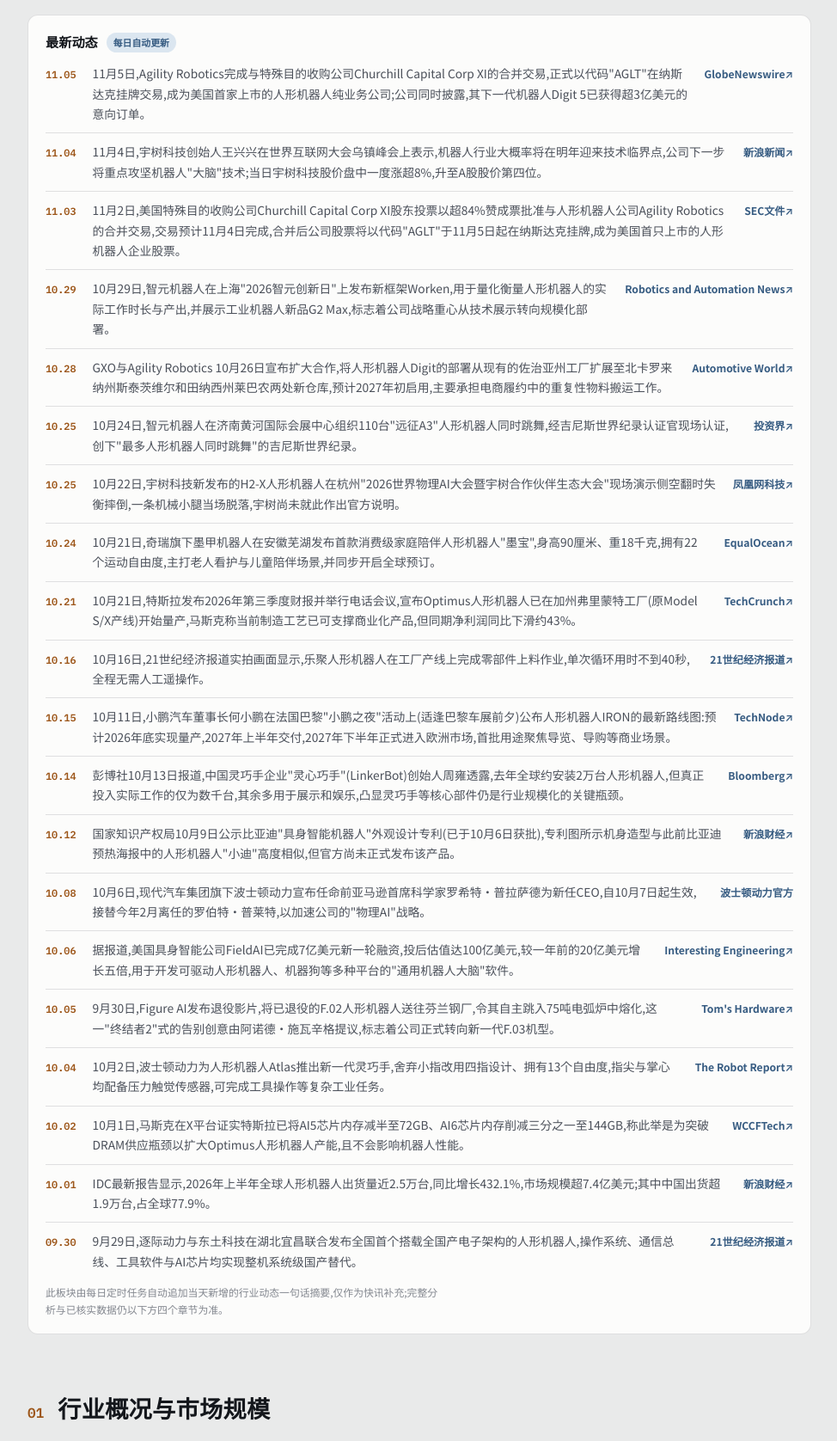
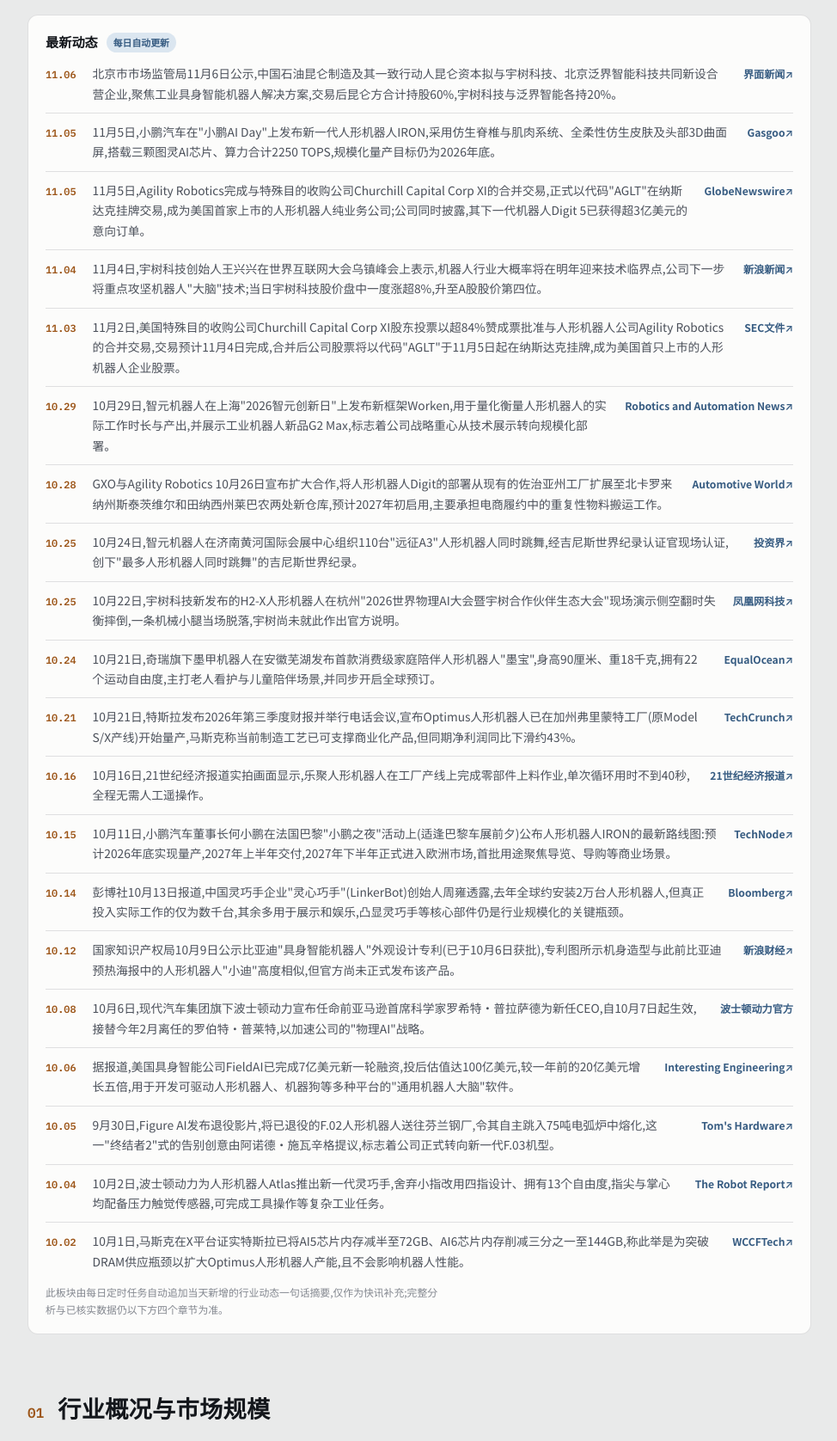
Before and after one commit to cindymmy111-star/humanoid-robot-report, a plain HTML site: page index.html in a window 1280 px wide. Shown: the part 667-2343 px from the top of the page at 86% size, without its empty margins (152-1126 px from the left). Drawn offline with Linux system fonts and the light colour scheme.

Commit message:
Daily update: 2026-11-10
Co-Authored-By: Claude Sonnet 5 <noreply@anthropic.com>
Claude-Session: https://claude.ai/code/session_01MG3iEAixFkumiK9aUeGW3q

```diff
--- a/index.html
+++ b/index.html
@@ -372,6 +372,8 @@
     <div class="feed-card">
       <div class="feed-head"><h4><span class="zh">最新动态</span><span class="en" hidden>Latest Updates</span></h4><span class="feed-tag"><span class="zh">每日自动更新</span><span class="en" hidden>Auto-updated daily</span></span></div>
       <ul class="feed-list" id="feed-list">
+        <li><span class="feed-date mono">11.06</span><span class="feed-text"><span class="zh">北京市市场监管局11月6日公示,中国石油昆仑制造及其一致行动人昆仑资本拟与宇树科技、北京泛界智能科技共同新设合营企业,聚焦工业具身智能机器人解决方案,交易后昆仑方合计持股60%,宇树科技与泛界智能各持20%。</span><span class="en" hidden>Beijing's market regulator disclosed on Nov 6 that PetroChina's Kunlun Manufacturing and affiliate Kunlun Capital plan to form a joint venture with Unitree and AI firm Beijing Fanjie Intelligence focused on industrial embodied-AI robotics solutions, with the Kunlun side holding a combined 60% stake and Unitree and Fanjie each holding 20%.</span></span><a class="tl-src" href="https://m.jiemian.com/article/15293518.html" target="_blank" rel="noopener"><span class="zh">界面新闻↗</span><span class="en" hidden>Jiemian News↗</span></a></li>
+        <li><span class="feed-date mono">11.05</span><span class="feed-text"><span class="zh">11月5日,小鹏汽车在"小鹏AI Day"上发布新一代人形机器人IRON,采用仿生脊椎与肌肉系统、全柔性仿生皮肤及头部3D曲面屏,搭载三颗图灵AI芯片、算力合计2250 TOPS,规模化量产目标仍为2026年底。</span><span class="en" hidden>On Nov 5, XPeng unveiled a new-generation IRON humanoid robot at its AI Day event, featuring a biomimetic spine and muscle system, flexible synthetic skin and a 3D curved display in its head, powered by three Turing AI chips with a combined 2,250 TOPS of compute, keeping its end-of-2026 scaled-production target unchanged.</span></span><a class="tl-src" href="https://autonews.gasgoo.com/articles/news/xpeng-unveils-next-generation-humanoid-robot-iron-to-begin-mass-production-by-end-of-2026-70039692" target="_blank" rel="noopener">Gasgoo↗</a></li>
         <li><span class="feed-date mono">11.05</span><span class="feed-text"><span class="zh">11月5日,Agility Robotics完成与特殊目的收购公司Churchill Capital Corp XI的合并交易,正式以代码"AGLT"在纳斯达克挂牌交易,成为美国首家上市的人形机器人纯业务公司;公司同时披露,其下一代机器人Digit 5已获得超3亿美元的意向订单。</span><span class="en" hidden>On Nov 5, Agility Robotics completed its merger with blank-check firm Churchill Capital Corp XI and began trading on Nasdaq under ticker "AGLT," becoming the first U.S.-listed pure-play humanoid robotics company; the Nvidia-backed firm disclosed more than $300 million in committed orders for its next-generation Digit 5 robot.</span></span><a class="tl-src" href="https://www.globenewswire.com/news-release/2026/11/05/3396226/0/en/agility-becomes-first-u-s-publicly-listed-pure-play-humanoid-robotics-company-begins-trading-today-on-nasdaq-as-aglt.html" target="_blank" rel="noopener">GlobeNewswire↗</a></li>
         <li><span class="feed-date mono">11.04</span><span class="feed-text"><span class="zh">11月4日,宇树科技创始人王兴兴在世界互联网大会乌镇峰会上表示,机器人行业大概率将在明年迎来技术临界点,公司下一步将重点攻坚机器人"大脑"技术;当日宇树科技股价盘中一度涨超8%,升至A股股价第四位。</span><span class="en" hidden>On Nov 4, Unitree founder Wang Xingxing said at the World Internet Conference in Wuzhen that the robotics industry will likely hit a technological inflection point next year, with the company now focusing on "robot brain" technology; shares of Unitree jumped more than 8% intraday the same day, rising to the fourth-highest-priced stock on China's A-share market.</span></span><a class="tl-src" href="https://k.sina.cn/article_5953466437_162dab0450670bgvbi.html" target="_blank" rel="noopener"><span class="zh">新浪新闻↗</span><span class="en" hidden>Sina News↗</span></a></li>
         <li><span class="feed-date mono">11.03</span><span class="feed-text"><span class="zh">11月2日,美国特殊目的收购公司Churchill Capital Corp XI股东投票以超84%赞成票批准与人形机器人公司Agility Robotics的合并交易,交易预计11月4日完成,合并后公司股票将以代码"AGLT"于11月5日起在纳斯达克挂牌,成为美国首只上市的人形机器人企业股票。</span><span class="en" hidden>On Nov 2, shareholders of blank-check company Churchill Capital Corp XI voted with over 84% approval to merge with humanoid robot maker Agility Robotics; the deal is set to close Nov 4, with the combined firm's stock beginning trading on Nasdaq under ticker "AGLT" on Nov 5, making it the first publicly listed humanoid robotics company in the US.</span></span><a class="tl-src" href="https://www.sec.gov/Archives/edgar/data/0002074973/000121390026115038/ea031051701ex99-1.htm" target="_blank" rel="noopener"><span class="zh">SEC文件↗</span><span class="en" hidden>SEC Filing↗</span></a></li>
@@ -390,8 +392,6 @@
         <li><span class="feed-date mono">10.05</span><span class="feed-text"><span class="zh">9月30日,Figure AI发布退役影片,将已退役的F.02人形机器人送往芬兰钢厂,令其自主跳入75吨电弧炉中熔化,这一"终结者2"式的告别创意由阿诺德·施瓦辛格提议,标志着公司正式转向新一代F.03机型。</span><span class="en" hidden>On Sep 30, Figure AI released a video showing its retired F.02 humanoid robots autonomously leaping into a 75-ton electric arc furnace at a Finnish foundry for a Terminator 2-style send-off suggested by Arnold Schwarzenegger, marking the company's full transition to its newer F.03 generation.</span></span><a class="tl-src" href="https://www.tomshardware.com/tech-industry/robotics/ai-robot-company-decommissioned-its-robots-terminator-style-in-a-75-ton-vat-of-molten-steel-arnold-schwarzenegger-suggested-melting-them-one-robot-held-up-a-thumbs-up-sign-as-it-sank-into-molten-metal" target="_blank" rel="noopener">Tom's Hardware↗</a></li>
         <li><span class="feed-date mono">10.04</span><span class="feed-text"><span class="zh">10月2日,波士顿动力为人形机器人Atlas推出新一代灵巧手,舍弃小指改用四指设计、拥有13个自由度,指尖与掌心均配备压力触觉传感器,可完成工具操作等复杂工业任务。</span><span class="en" hidden>On Oct 2, Boston Dynamics unveiled a new four-fingered hand for its Atlas humanoid, dropping the pinky in favor of 13 degrees of freedom and pressure-sensitive tactile sensors on the fingertips and palm to handle tool use and other complex industrial tasks.</span></span><a class="tl-src" href="https://www.therobotreport.com/boston-dynamics-drops-pinkie-on-new-humanoid-hand/" target="_blank" rel="noopener">The Robot Report↗</a></li>
         <li><span class="feed-date mono">10.02</span><span class="feed-text"><span class="zh">10月1日,马斯克在X平台证实特斯拉已将AI5芯片内存减半至72GB、AI6芯片内存削减三分之一至144GB,称此举是为突破DRAM供应瓶颈以扩大Optimus人形机器人产能,且不会影响机器人性能。</span><span class="en" hidden>On Oct 1, Elon Musk confirmed on X that Tesla cut AI5 chip memory in half to 72GB and AI6 memory by a third to 144GB, saying the move clears a DRAM supply bottleneck to scale up Optimus humanoid production without hurting robot performance.</span></span><a class="tl-src" href="https://wccftech.com/elon-musk-slashes-memory-requirements-for-teslas-ai5-chip-by-half-to-72-gb-and-ai6-by-a-third-to-144-gb-but-says-the-performance-of-optimus-wont-be-affected/" target="_blank" rel="noopener">WCCFTech↗</a></li>
-        <li><span class="feed-date mono">10.01</span><span class="feed-text"><span class="zh">IDC最新报告显示,2026年上半年全球人形机器人出货量近2.5万台,同比增长432.1%,市场规模超7.4亿美元;其中中国出货超1.9万台,占全球77.9%。</span><span class="en" hidden>IDC's latest tracker found global humanoid robot shipments hit nearly 25,000 units in H1 2026, up 432.1% year-on-year with the market topping $740 million, as China alone shipped over 19,000 units — 77.9% of the global total.</span></span><a class="tl-src" href="https://finance.sina.com.cn/tech/roll/2026-09-30/doc-initqzmf2533991.shtml" target="_blank" rel="noopener"><span class="zh">新浪财经↗</span><span class="en" hidden>Sina Finance↗</span></a></li>
-        <li><span class="feed-date mono">09.30</span><span class="feed-text"><span class="zh">9月29日,逐际动力与东土科技在湖北宜昌联合发布全国首个搭载全国产电子架构的人形机器人,操作系统、通信总线、工具软件与AI芯片均实现整机系统级国产替代。</span><span class="en" hidden>On Sep 29, LimX Dynamics and Dongtu Technology jointly unveiled what they call China's first humanoid robot built on a fully domestic electronic architecture, replacing the operating system, communication bus, tooling software and AI chip as an integrated system rather than swapping individual components.</span></span><a class="tl-src" href="https://m.21jingji.com/article/20260929/herald/af2d0b02d6e7593ed4a2af7d05a191b5.html" target="_blank" rel="noopener"><span class="zh">21世纪经济报道↗</span><span class="en" hidden>21st Century Business Herald↗</span></a></li>
       </ul>
       <p class="feed-note"><span class="zh">此板块由每日定时任务自动追加当天新增的行业动态一句话摘要,仅作为快讯补充;完整分析与已核实数据仍以下方四个章节为准。</span><span class="en" hidden>This section is auto-appended daily by a scheduled task with one-line summaries of same-day developments; it supplements, but doesn't replace, the verified analysis in the four sections below. New daily entries may appear in Chinese only until translated.</span></p>
     </div>
```
